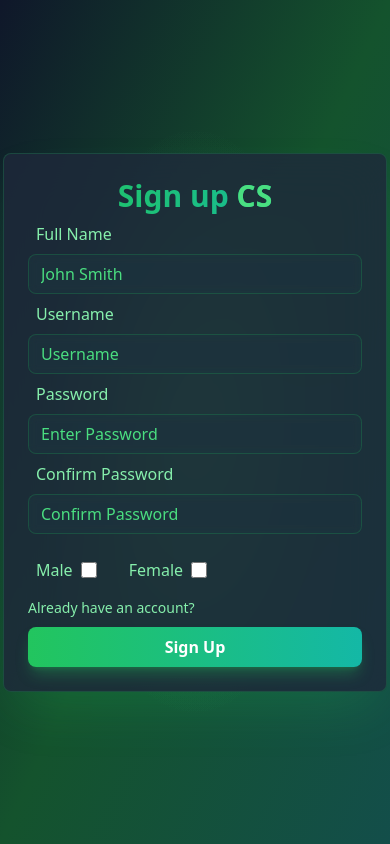
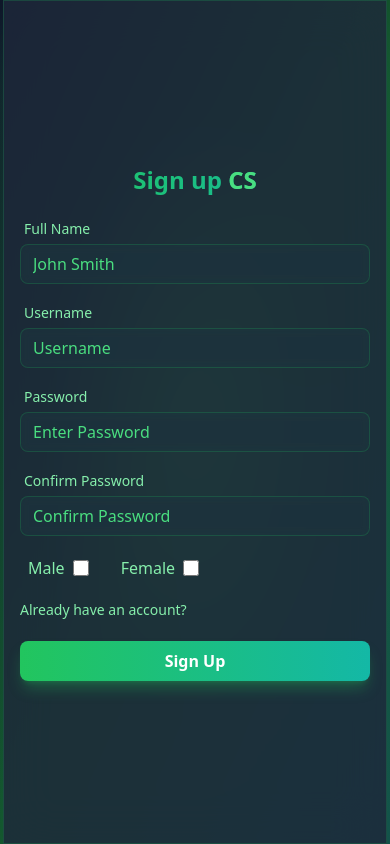
Before and after one commit to 2004Luka/PROJECT_CHAT, a React (Vite) app in the folder frontend/: page /signup in a window 390 px wide. Built offline with nearby package versions, Linux system fonts and the light colour scheme.

Commit message:
fixed ui

```diff
--- a/frontend/src/App.jsx
+++ b/frontend/src/App.jsx
@@ -7,7 +7,7 @@ import { useAuthContext } from './context/AuthContext';
 function App() {
   const {authUser}=useAuthContext();
   return (
-      <div className='lg:p-10 h-screen flex items-center justify-center bg-gradient-to-br from-slate-900 via-green-900 to-teal-900 min-h-screen relative overflow-hidden'>
+      <div className='lg:p-10 h-screen flex items-center justify-center bg-gradient-to-br from-slate-900 via-green-900 to-teal-900 min-h-screen relative overflow-hidden p-0 sm:p-4'>
         <div className='absolute inset-0 bg-gradient-radial from-green-500/10 via-transparent to-transparent pointer-events-none' />
         <div className='absolute inset-0 bg-gradient-radial from-teal-500/10 via-transparent to-transparent pointer-events-none [background-position:80%_20%]' />
         <div className='absolute inset-0 bg-gradient-radial from-lime-500/10 via-transparent to-transparent pointer-events-none [background-position:40%_40%]' />
--- a/frontend/src/components/messages/MessageContainer.jsx
+++ b/frontend/src/components/messages/MessageContainer.jsx
@@ -60,7 +60,11 @@ const MessageContainer = () => {
     <div className='flex flex-col h-full bg-gradient-to-br from-green-900/20 to-teal-900/30 backdrop-blur-sm'>
       {/* Header */}
       <div className='bg-gradient-to-r from-green-500 to-teal-500 shadow-green-500/30 p-4 border-b border-green-500/20 flex-shrink-0'>
-        <div className='flex items-center gap-3'>
+        <div className='flex items-center justify-end gap-3'>
+          <div className='flex-1 min-w-0 text-right'>
+            <h3 className='text-white font-semibold truncate'>{recipientInfo?.name}</h3>
+            <p className='text-green-100 text-sm truncate'>@{recipientInfo?.username}</p>
+          </div>
           <div className='w-10 h-10 rounded-full border-2 border-white/30 overflow-hidden shadow-lg shadow-green-500/30'>
             {recipientInfo?.profilePic ? (
               <img
@@ -75,10 +79,6 @@ const MessageContainer = () => {
                 </span>
               </div>
             )}
-          </div>
-          <div className='flex-1 min-w-0'>
-            <h3 className='text-white font-semibold truncate'>{recipientInfo?.name}</h3>
-            <p className='text-green-100 text-sm truncate'>@{recipientInfo?.username}</p>
           </div>
         </div>
       </div>
--- a/frontend/src/components/sidebar/Sidebar.jsx
+++ b/frontend/src/components/sidebar/Sidebar.jsx
@@ -1,11 +1,11 @@
 import React, { useState } from 'react';
 import LogoutButton from './LogoutButton';
 import FriendList from './FriendList';
-import { FaUserFriends, FaComments } from "react-icons/fa";
+import { FaUserFriends, FaComments, FaTimes } from "react-icons/fa";
 import FriendRequestsSidebar from './sidebars/FriendRequestsSidebar.jsx';
 import ConversationsSidebar from './sidebars/ConversationsSidebar.jsx';
 
-const Sidebar = () => {
+const Sidebar = ({ onClose }) => {
   const [isFriendRequestsOpen, setIsFriendRequestsOpen] = useState(false);
   const [isConversationsOpen, setIsConversationsOpen] = useState(false);
 
@@ -20,7 +20,16 @@ const Sidebar = () => {
   return (
     <div className='flex flex-col h-full w-full bg-slate-800/90 backdrop-blur-xl'>
       {/* Header with CS-themed title */}
-      <div className='p-4 sm:p-6 text-center border-b border-green-500/20'>
+      <div className='p-4 sm:p-6 text-center border-b border-green-500/20 relative'>
+        {/* Mobile Close Button */}
+        {onClose && (
+          <button
+            onClick={onClose}
+            className='absolute top-4 right-4 p-2 bg-green-500/90 backdrop-blur-sm text-white rounded-lg shadow-lg hover:bg-green-600 transition-all duration-300 sm:hidden'
+          >
+            <FaTimes className='w-4 h-4' />
+          </button>
+        )}
         <h2 className='text-xl sm:text-2xl font-bold text-green-400 mb-2'>CS Chat</h2>
         <div className='h-px bg-gradient-to-r from-transparent via-green-500/50 to-transparent'></div>
       </div>
--- a/frontend/src/pages/home/Home.jsx
+++ b/frontend/src/pages/home/Home.jsx
@@ -21,17 +21,18 @@ const Home = () => {
   const toggleSidebar = () => setShowSidebar(!showSidebar);
 
   return (
-    <div className='flex h-screen w-full bg-slate-800/80 backdrop-blur-xl relative overflow-hidden rounded-3xl border border-green-500/20 shadow-2xl shadow-green-500/20'>
-      {/* Mobile Menu Button */}
-      {isMobile && (
+    <>
+      {/* Mobile Menu Button - Only show when sidebar is closed */}
+      {isMobile && !showSidebar && (
         <button
           onClick={toggleSidebar}
-          className='fixed top-4 left-4 z-50 p-2 bg-green-500/90 backdrop-blur-sm text-white rounded-lg shadow-lg hover:bg-green-600 transition-all duration-300'
+          className='fixed top-4 left-4 z-50 p-2 bg-green-800 backdrop-blur-sm text-white rounded-lg shadow-lg hover:bg-green-600 transition-all duration-300'
         >
-          {showSidebar ? <FaTimes className='w-5 h-5' /> : <FaBars className='w-5 h-5' />}
+          <FaBars className='w-5 h-5' />
         </button>
       )}
 
+      <div className='flex h-screen w-full bg-slate-800/80 backdrop-blur-xl relative overflow-hidden rounded-none sm:rounded-3xl border border-green-500/20 shadow-2xl shadow-green-500/20'>
         {/* Sidebar */}
         <div className={`
           ${isMobile
@@ -42,13 +43,13 @@ const Home = () => {
           }
           h-full border-r border-green-500/20
         `}>
-        <Sidebar />
+          <Sidebar onClose={isMobile ? toggleSidebar : null} />
         </div>
 
         {/* Mobile Overlay */}
         {isMobile && showSidebar && (
           <div
-          className='fixed inset-0 bg-black bg-opacity-50 z-30'
+            className='fixed inset-0 bg-black bg-opacity-50 z-30 '
             onClick={toggleSidebar}
           />
         )}
@@ -58,6 +59,7 @@ const Home = () => {
           <MessageContainer />
         </div>
       </div>
+    </>
   );
 };
 
--- a/frontend/src/pages/login/Login.jsx
+++ b/frontend/src/pages/login/Login.jsx
@@ -14,16 +14,16 @@ const Login = () => {
     };
 
     return (
-        <div className='flex flex-col items-center justify-center min-w-96 mx-auto animate-fade-in-up'>
-            <div className='w-full p-8 rounded-3xl bg-slate-800/80 backdrop-blur-xl border border-green-500/20 shadow-2xl shadow-green-500/20'>
-                <h1 className='text-5xl font-bold text-center mb-8'>
+        <div className='flex flex-col items-center justify-center min-w-96 mx-auto animate-fade-in-up h-full'>
+            <div className='w-full p-4 sm:p-8 rounded-none sm:rounded-3xl bg-slate-800/80 backdrop-blur-xl border border-green-500/20 shadow-2xl shadow-green-500/20 h-full sm:h-auto flex flex-col justify-center'>
+                <h1 className='text-3xl sm:text-5xl font-bold text-center mb-4 sm:mb-8'>
                     <span className='text-white'>Login to</span>
-                    <span className='ml-3 bg-gradient-to-r from-green-500 to-teal-500 bg-clip-text text-transparent'>
+                    <span className='ml-2 sm:ml-3 bg-gradient-to-r from-green-500 to-teal-500 bg-clip-text text-transparent'>
                         CS Chat
                     </span>
                 </h1>
 
-                <form onSubmit={handleSubmit} className='space-y-6'>
+                <form onSubmit={handleSubmit} className='space-y-4 sm:space-y-6'>
                     <div>
                         <label className='block text-sm font-medium text-gray-300 mb-2'>
                             Username
--- a/frontend/src/pages/signup/SignUp.jsx
+++ b/frontend/src/pages/signup/SignUp.jsx
@@ -24,17 +24,17 @@ const SignUp = () => {
   };
 
   return (
-    <div className='flex flex-col items-center justify-center min-w-96 mx-auto'>
-      <div className='w-full p-6 rounded-lg shadow-2xl shadow-green-500/20 bg-slate-800/80 backdrop-blur-xl border border-green-500/20'>
-        <h1 className='text-3xl font-semibold text-center bg-gradient-to-r from-green-500 to-teal-500 bg-clip-text text-transparent'>
+    <div className='flex flex-col items-center justify-center min-w-96 mx-auto h-full'>
+      <div className='w-full p-4 sm:p-6 rounded-none sm:rounded-lg shadow-2xl shadow-green-500/20 bg-slate-800/80 backdrop-blur-xl border border-green-500/20 h-full sm:h-auto flex flex-col justify-center'>
+        <h1 className='text-2xl sm:text-3xl font-semibold text-center bg-gradient-to-r from-green-500 to-teal-500 bg-clip-text text-transparent mb-4 sm:mb-6'>
           Sign up
           <span className='text-green-400'> CS</span>
         </h1>
 
-        <form onSubmit={handleSubmit}>
+        <form onSubmit={handleSubmit} className='space-y-3 sm:space-y-4'>
           <div>
-            <label className='block p-2'>
-              <span className='text-base text-green-300'>Full Name</span>
+            <label className='block p-1 sm:p-2'>
+              <span className='text-sm sm:text-base text-green-300'>Full Name</span>
             </label>
             <input
               type="text"
@@ -46,8 +46,8 @@ const SignUp = () => {
           </div>
 
           <div>
-            <label className='block p-2'>
-              <span className='text-base text-green-300'>Username</span>
+            <label className='block p-1 sm:p-2'>
+              <span className='text-sm sm:text-base text-green-300'>Username</span>
             </label>
             <input
               type="text"
@@ -59,8 +59,8 @@ const SignUp = () => {
           </div>
 
           <div>
-            <label className='block p-2'>
-              <span className='text-base text-green-300'>Password</span>
+            <label className='block p-1 sm:p-2'>
+              <span className='text-sm sm:text-base text-green-300'>Password</span>
             </label>
             <input
               type="password"
@@ -72,8 +72,8 @@ const SignUp = () => {
           </div>
 
           <div>
-            <label className='block p-2'>
-              <span className='text-base text-green-300'>Confirm Password</span>
+            <label className='block p-1 sm:p-2'>
+              <span className='text-sm sm:text-base text-green-300'>Confirm Password</span>
             </label>
             <input
               type="password"
```
Also changed, not shown: frontend/src/components/sidebar/Conversation.jsx (+7 -4 lines). Lines whose indentation alone changed are shown as unchanged.
